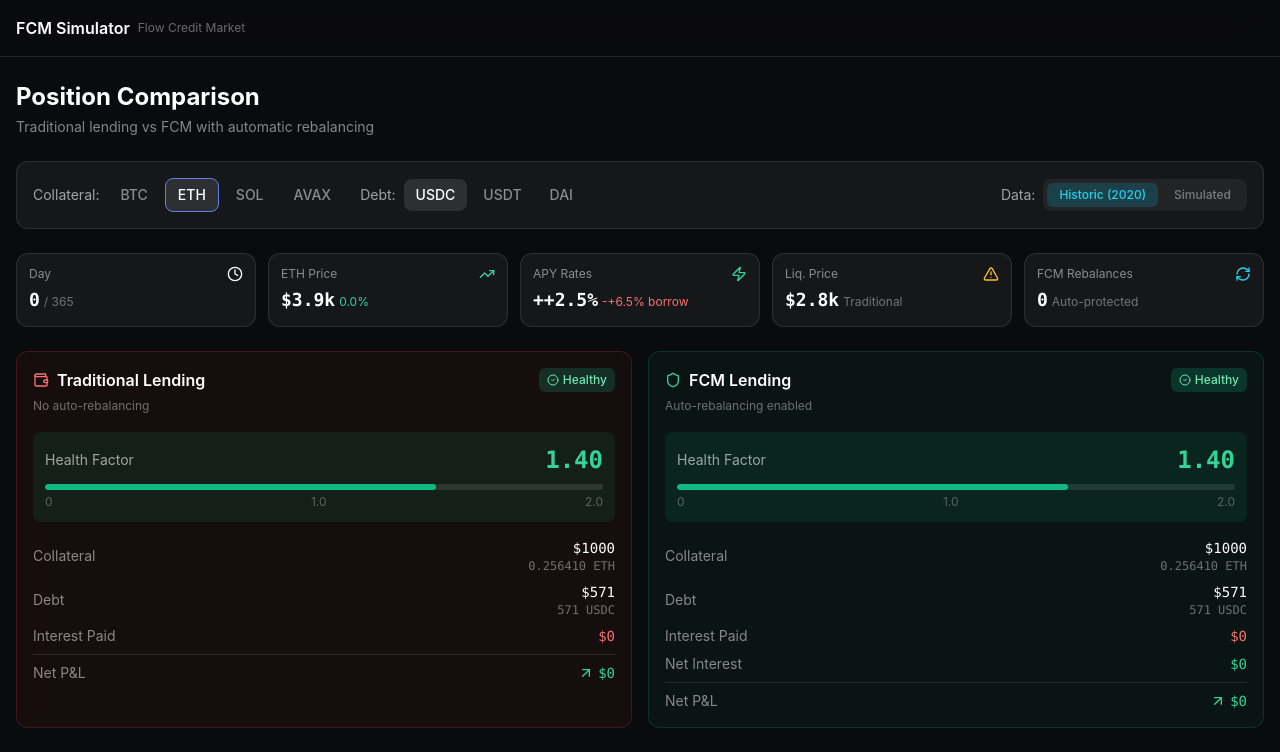
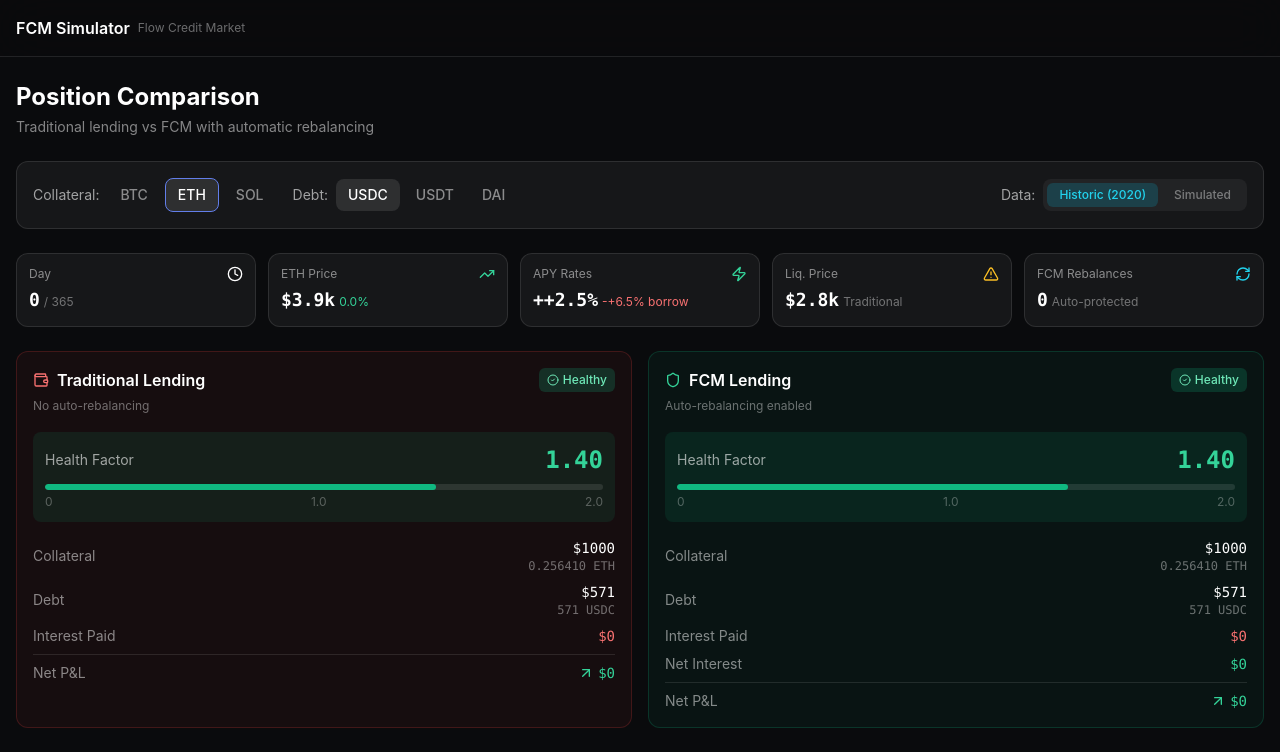
Before and after one commit to Aliserag/FCM-Simulator, a Next.js app: page / in a window 1280 px wide. Shown: the top 752 px of the page. Built offline with nearby package versions, Linux system fonts and the light colour scheme.

Commit message:
Remove AVAX token (launched Sept 2020, no full year data)

```diff
--- a/src/data/historicPrices.ts
+++ b/src/data/historicPrices.ts
@@ -100,29 +100,6 @@ function generatePriceData(pattern: 'btc' | 'eth' | 'sol' | 'avax' | 'stable'):
         }
         break
 
-      case 'avax':
-        // AVAX 2020: Launched Sept 2020, similar V-shape pattern for demo
-        if (progress < 0.15) {
-          // Jan-Feb: Pre-launch baseline
-          multiplier = 1.0 + progress * 0.15 + Math.sin(day * 0.3) * 0.02
-        } else if (progress < 0.22) {
-          // March: COVID crash period
-          const crashProgress = (progress - 0.15) / 0.07
-          multiplier = 1.15 - crashProgress * 0.55 + Math.sin(day * 0.5) * 0.04
-        } else if (progress < 0.5) {
-          // April-June: Recovery
-          const recoveryProgress = (progress - 0.22) / 0.28
-          multiplier = 0.6 + recoveryProgress * 0.6 + Math.sin(day * 0.2) * 0.05
-        } else if (progress < 0.75) {
-          // July-Sept: Launch and growth
-          multiplier = 1.2 + (progress - 0.5) * 1.0 + Math.sin(day * 0.18) * 0.06
-        } else {
-          // Oct-Dec: Bull run
-          const bullProgress = (progress - 0.75) / 0.25
-          multiplier = 1.45 + bullProgress * 2.0 + Math.sin(day * 0.25) * 0.06
-        }
-        break
-
       case 'stable':
         multiplier = 1 + Math.sin(day * 0.1) * 0.001
         break
@@ -169,16 +146,6 @@ export const TOKENS: TokenInfo[] = [
     collateralFactor: 0.70,
     supplyAPY: 0.05,       // 5% - higher yields on Solana DeFi
     priceMultipliers: generatePriceData('sol'),
-  },
-  {
-    id: 'avax',
-    symbol: 'AVAX',
-    name: 'Avalanche',
-    color: '#E84142',
-    basePrice: 52,         // ~$52 December 2025
-    collateralFactor: 0.65,
-    supplyAPY: 0.04,       // 4% - competitive Avalanche yields
-    priceMultipliers: generatePriceData('avax'),
   },
 ]
 
```
